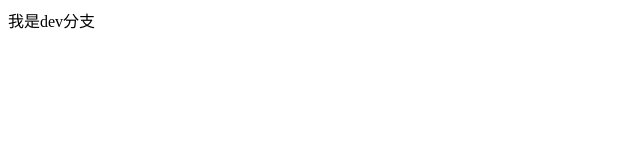
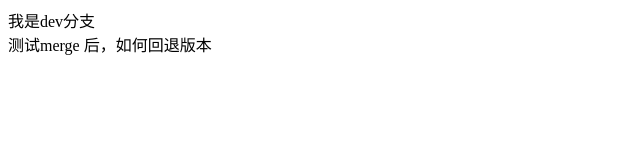
Before and after one commit to ch1ies/javascript-project, a plain HTML site: page scr/dev.html in a window 1280 px wide. Shown: the whole page, without its empty margins (0-640 px from the left). Drawn offline with Linux system fonts and the light colour scheme.

Commit message:
git Fallback version

```diff
--- a/scr/dev.html
+++ b/scr/dev.html
@@ -9,5 +9,8 @@
     <div>
         我是dev分支
     </div>
+    <div>
+        测试merge 后，如何回退版本
+    </div>
 </body>
 </html>
```
